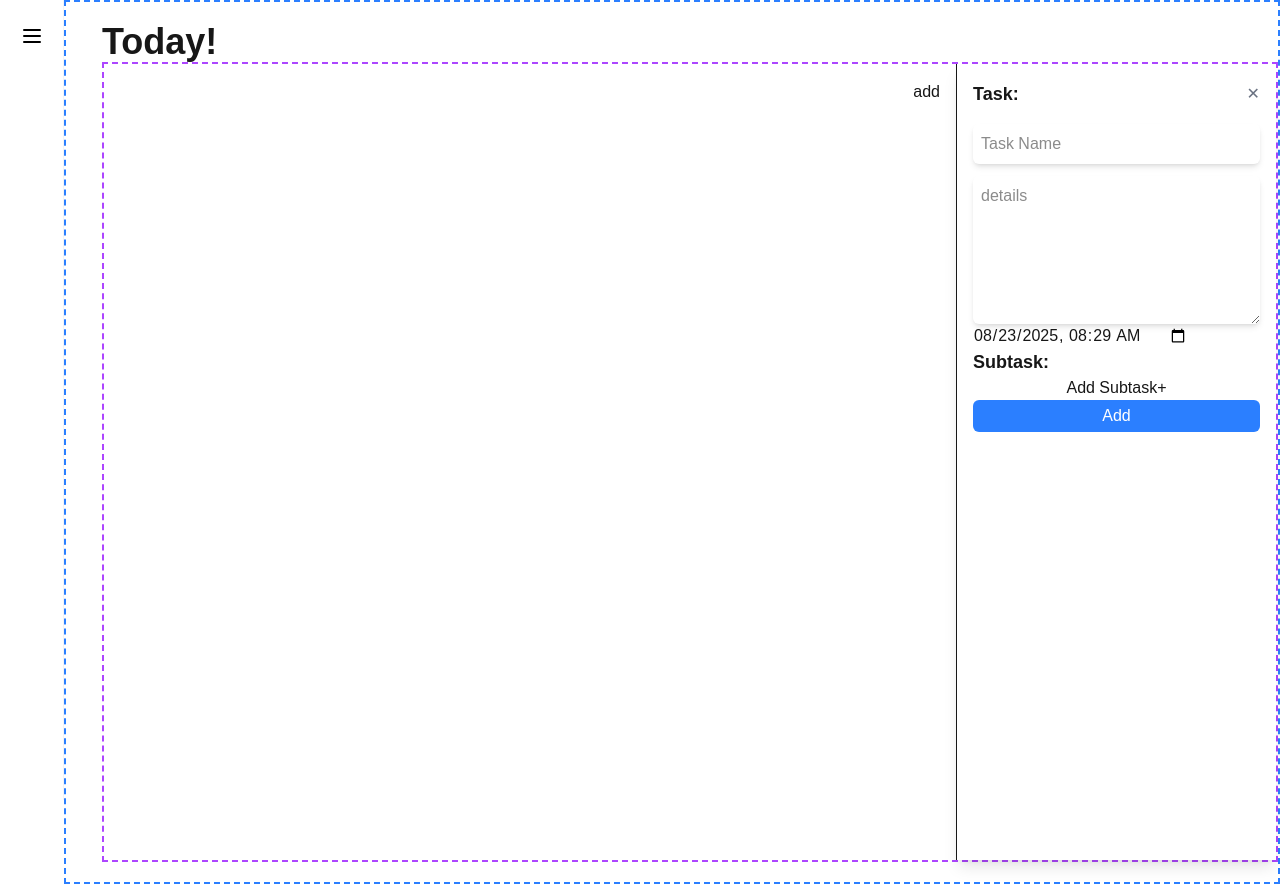
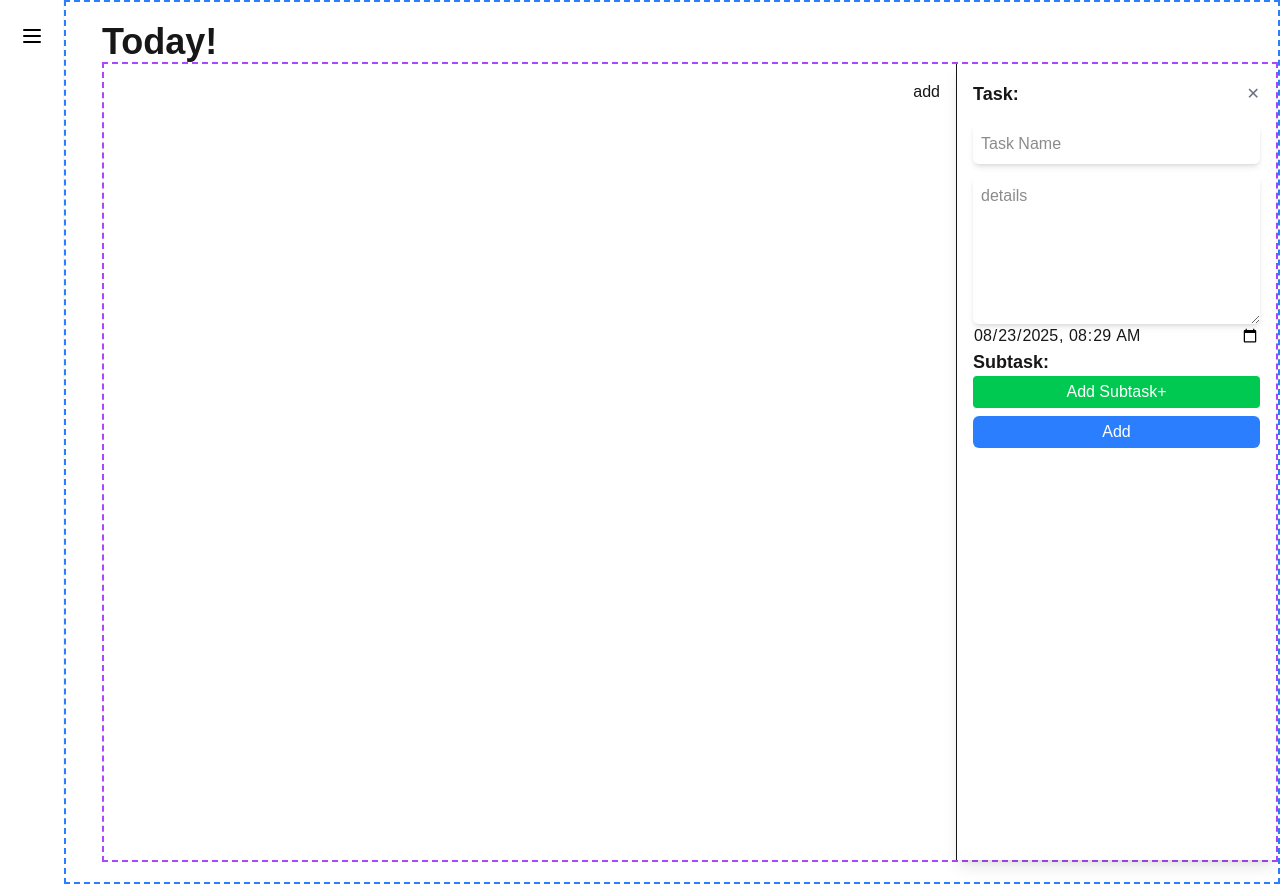
Before and after one commit to nca-gabriel/Momo, a Next.js app: page / in a window 1280 px wide. Both pictures are taken after a click on the button "add". Built offline with nearby package versions, Linux system fonts and the light colour scheme.

Commit message:
added lists useReducer

```diff
--- a/src/components/TodoForm.tsx
+++ b/src/components/TodoForm.tsx
@@ -1,8 +1,9 @@
-import { useForm } from "react-hook-form";
+import { useForm, useFieldArray } from "react-hook-form";
 import { zodResolver } from "@hookform/resolvers/zod";
-import { todoSchema, type todoInput } from "../types/todo.schema";
+import { todoSchema, type todoInput } from "../utils/todo.schema";
 import { useEffect } from "react";
 import type { Resolver } from "react-hook-form";
+import { Controller } from "react-hook-form";
 
 type Props = {
   initialValues: todoInput | null;
@@ -33,21 +34,33 @@ export default function TodoForm({
     reset,
     watch,
     setValue,
+    control,
   } = useForm<todoInput>({
     resolver: zodResolver(todoSchema) as Resolver<todoInput>,
     defaultValues: initialValues ?? {
       title: "",
       details: "",
+      date: new Date(),
+      subTodos: [],
     },
   });
 
   const watchedDate = watch("date"); // subscribe to changes
 
+  // Field array for subtodos
+  const {
+    fields: subTodos,
+    append,
+    remove,
+  } = useFieldArray({
+    control,
+    name: "subTodos",
+  });
+
   // update form when initialValues changes
   useEffect(() => {
     reset(
       initialValues ?? {
-        id: crypto.randomUUID(),
         title: "",
         details: "",
         date: new Date(),
@@ -109,15 +122,61 @@ export default function TodoForm({
             className="flex flex-1 shadow-md rounded-md p-2"
           />
         </div>
-        <section>
-          <input
-            type="datetime-local"
-            value={watchedDate ? formatDateTimeLocal(watchedDate) : ""}
-            onChange={(e) => setValue("date", new Date(e.target.value))}
-          />
-        </section>
+        <Controller
+          control={control}
+          name="date"
+          render={({ field }) => (
+            <input
+              type="datetime-local"
+              value={
+                field.value
+                  ? new Date(field.value).toISOString().slice(0, 16)
+                  : ""
+              }
+              onChange={(e) => field.onChange(new Date(e.target.value))}
+            />
+          )}
+        />
+
         <h1 className="font-bold text-lg">Subtask:</h1>
-        <button>Add Subtask+</button>
+        {subTodos.map((subTodo, index) => (
+          <div key={subTodo.id} className="flex flex-col gap-2 mb-2">
+            <input
+              {...register(`subTodos.${index}.title` as const)}
+              placeholder="Subtask title"
+              className="shadow-md"
+            />
+            <input
+              {...register(`subTodos.${index}.details` as const)}
+              placeholder="Subtask details"
+              className="shadow-md"
+            />
+
+            <button
+              type="button"
+              onClick={() => remove(index)}
+              className="bg-red-500 text-white px-2 rounded"
+            >
+              ✕
+            </button>
+          </div>
+        ))}
+
+        <button
+          type="button"
+          onClick={() =>
+            append({
+              id: crypto.randomUUID(),
+              title: "",
+              details: "",
+              status: false,
+            })
+          }
+          className="mb-2 bg-green-500 text-white p-1 rounded"
+        >
+          Add Subtask+
+        </button>
+
         <div className="flex  gap-2">
           <button
             type="submit"
--- a/src/components/TodoList.tsx
+++ b/src/components/TodoList.tsx
@@ -2,7 +2,7 @@
 import TodoForm from "./TodoForm";
 import { useTodos } from "../hooks/useTodos";
 import { useState } from "react";
-import { todoInput } from "@/types/todo.schema";
+import { todoInput } from "@/utils/todo.schema";
 
 export default function TodoList() {
   const { todos, addTodo, updateTodo, deleteTodo } = useTodos();
--- a/src/hooks/useTodos.tsx
+++ b/src/hooks/useTodos.tsx
@@ -1,6 +1,6 @@
 import { useEffect, useReducer } from "react";
-import { todoReducer } from "@/types/todo.reducer";
-import { todoInput } from "@/types/todo.schema";
+import { todoReducer } from "@/utils/todo.reducer";
+import { todoInput } from "@/utils/todo.schema";
 
 const STORAGE_KEY = "todos";
 
--- /dev/null
+++ b/src/utils/list.action.ts
@@ -0,0 +1,7 @@
+import { listInput, ListState } from "./list.schema";
+
+export type ListAction =
+  | { type: "INIT_LISTS"; payload: ListState }
+  | { type: "ADD_LIST"; payload: listInput }
+  | { type: "UPDATE_LIST"; payload: { id: string; data: listInput } }
+  | { type: "DELETE_LIST"; payload: { id: string } };
--- /dev/null
+++ b/src/utils/list.reducer.ts
@@ -0,0 +1,19 @@
+import type { ListState } from "./list.schema";
+import { ListAction } from "./list.action";
+
+export function tagReducer(state: ListState, action: ListAction): ListState {
+  switch (action.type) {
+    case "INIT_LISTS":
+      return action.payload;
+    case "ADD_LIST":
+      return [...state, action.payload];
+    case "UPDATE_LIST":
+      return state.map((tag) =>
+        tag.id === action.payload.id ? { ...tag, ...action.payload.data } : tag
+      );
+    case "DELETE_LIST":
+      return state.filter((tag) => tag.id !== action.payload.id);
+    default:
+      return state;
+  }
+}
--- /dev/null
+++ b/src/utils/list.schema.ts
@@ -0,0 +1,10 @@
+import { z } from "zod";
+
+export const listSchema = z.object({
+  id: z.uuid().default(() => crypto.randomUUID()),
+  name: z.string(),
+  date: z.coerce.date(),
+});
+export type listInput = z.infer<typeof listSchema>;
+
+export type ListState = listInput[]; // array of  tag
--- a/src/types/todo.schema.ts
+++ b/src/utils/todo.schema.ts
@@ -5,7 +5,6 @@ export const subTodoSchema = z.object({
   title: z.string().min(1, "title is required"),
   details: z.string().default(""),
   status: z.boolean().default(false),
-  date: z.date().default(() => new Date()),
 });
 export type subTodoInput = z.infer<typeof subTodoSchema>;
 
@@ -13,8 +12,9 @@ export const todoSchema = z.object({
   id: z.uuid().default(() => crypto.randomUUID()),
   title: z.string().min(1, "title is required"),
   details: z.string().default(""),
-  date: z.date().default(() => new Date()),
+  date: z.coerce.date(),
   status: z.boolean().default(false),
+  tagId: z.uuid().optional(),
   subTodos: z.array(subTodoSchema).default([]),
 });
 export type todoInput = z.infer<typeof todoSchema>; // single object
```
Also changed, not shown: src/hooks/useLists.tsx (added), src/utils/todo.action.ts (renamed from src/types/todo.action.ts), src/utils/todo.reducer.ts (renamed from src/types/todo.reducer.ts).
